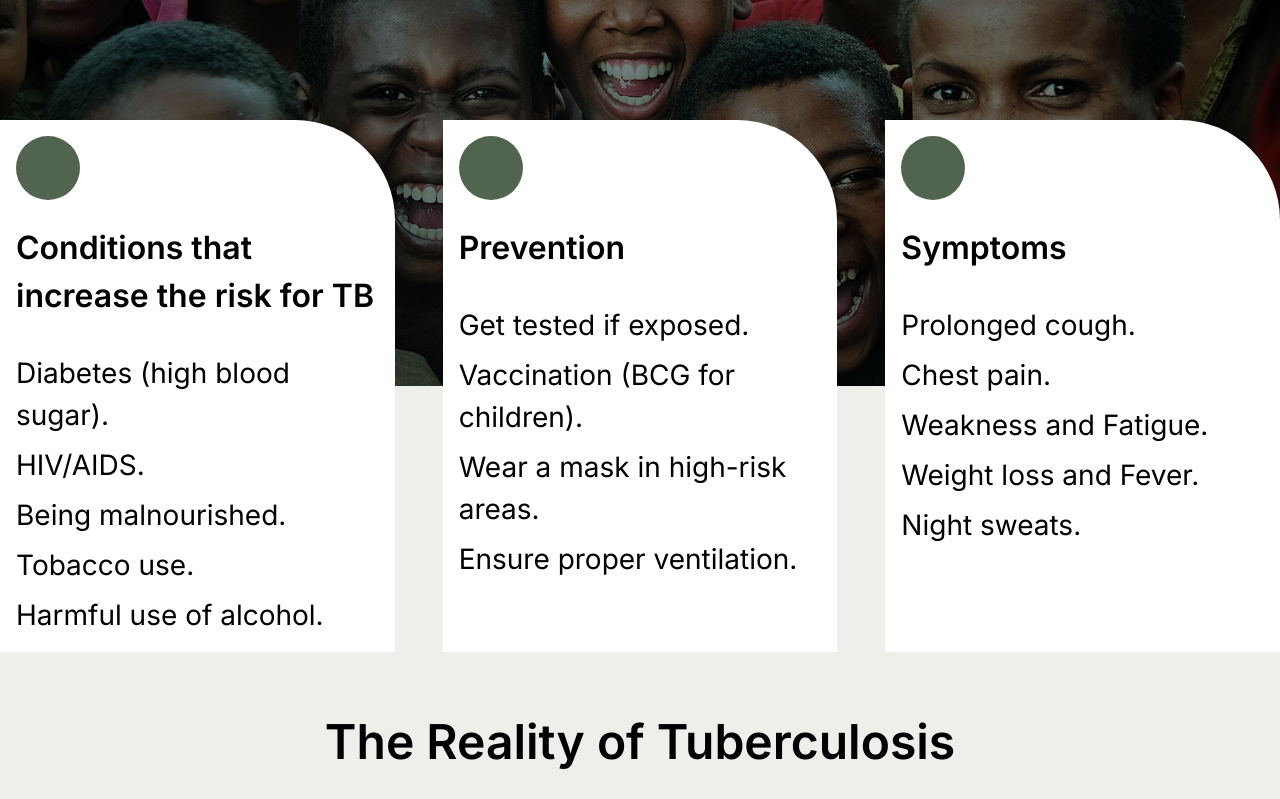
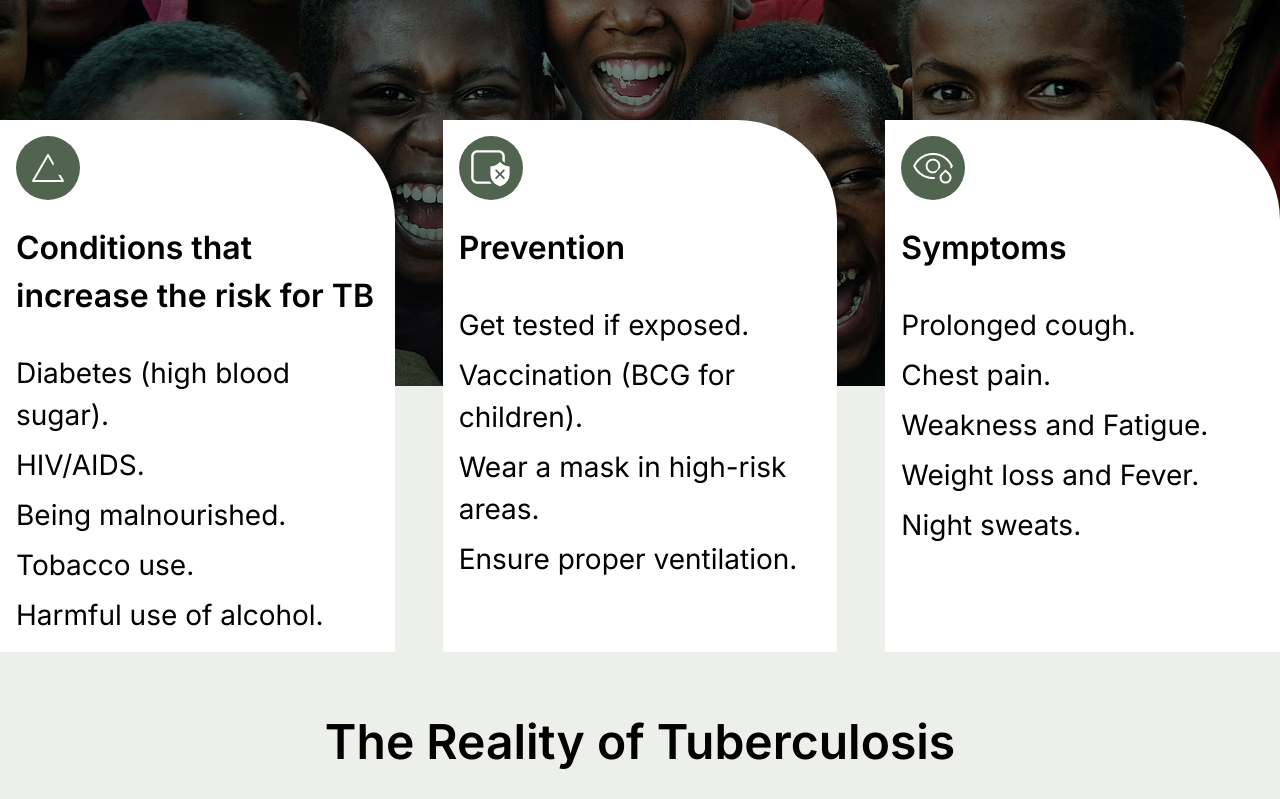
Before and after one commit to abdulkarimogaji/world_tb_day, a website: page index.html in a window 1280 px wide. Shown: the part 1980-2779 px from the top of the page. Drawn offline with Linux system fonts and the light colour scheme.

Commit message:
add card icons

```diff
--- a/index.html
+++ b/index.html
@@ -82,7 +82,9 @@
       <div class="absolute inset-0 bg-black/50"></div>
       <div class="wow bounceInUp container sm:px-0 px-2 grid grid-cols-3 gap-12 mx-auto translate-y-1/2">
         <div class="bg-white p-4 rounded-tr-[100px]">
-          <div class="h-16 w-16 rounded-[50%] bg-[#516450]"></div>
+          <div class="h-16 w-16 rounded-[50%] bg-[#516450] flex items-center justify-center">
+            <img src="./images/conditions_icon.svg" />
+          </div>
           <p class="text-[32px] font-semibold mt-6">
             Conditions that increase the risk for TB
           </p>
@@ -95,7 +97,9 @@
           </ul>
         </div>
         <div class="bg-white p-4 rounded-tr-[100px]">
-          <div class="h-16 w-16 rounded-[50%] bg-[#516450]"></div>
+          <div class="h-16 w-16 rounded-[50%] bg-[#516450] flex items-center justify-center">
+            <img src="./images/preventions_icon.svg" />
+          </div>
           <p class="text-[32px] font-semibold mt-6">
             Prevention
           </p>
@@ -107,7 +111,9 @@
           </ul>
         </div>
         <div class="bg-white p-4 rounded-tr-[100px]">
-          <div class="h-16 w-16 rounded-[50%] bg-[#516450]"></div>
+          <div class="h-16 w-16 rounded-[50%] bg-[#516450] flex items-center justify-center">
+            <img src="./images/symptoms_icon.png" />
+          </div>
           <p class="text-[32px] font-semibold mt-6">
             Symptoms
           </p>
```
Also changed, not shown: images/conditions_icon.svg (added), images/preventions_icon.svg (added), images/symptoms_icon.png (added).
